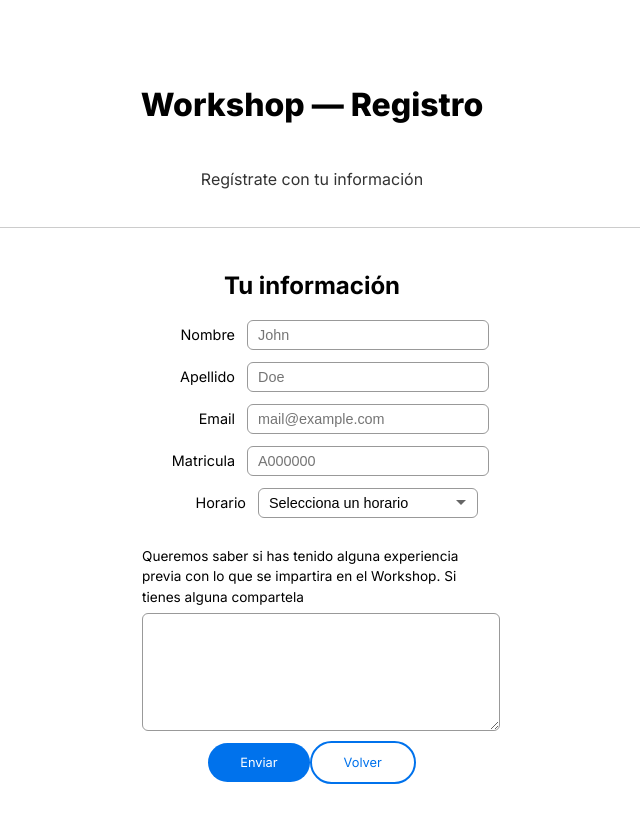
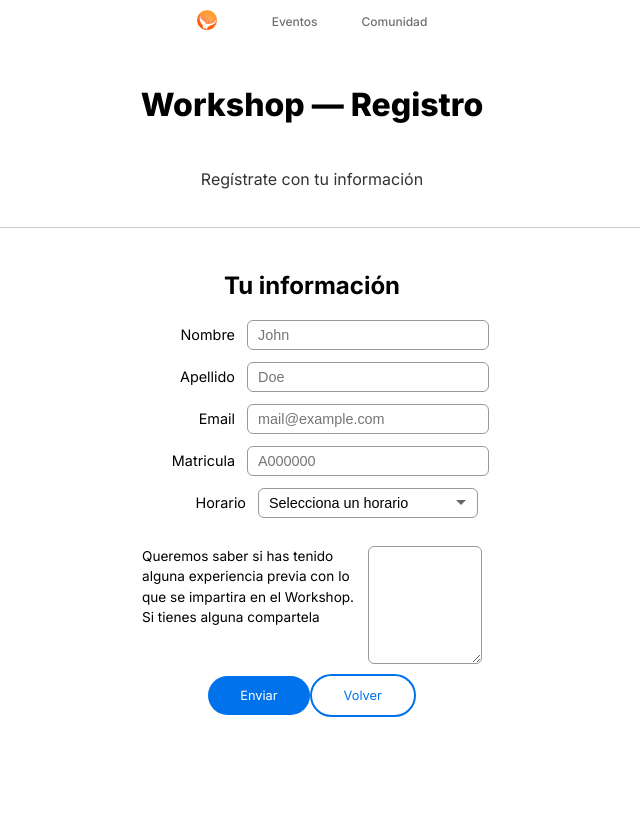
Before and after one commit to iTecCEM/itec_web, a React (Vite) app: page /registro/1 in a window 1280 px wide. Shown: the top 822 px of the page, without its empty margins (328-968 px from the left). Built offline with nearby package versions, Linux system fonts and the light colour scheme.

Commit message:
Fixed wrong color

```diff
--- a/src/pages/Register.css
+++ b/src/pages/Register.css
@@ -86,7 +86,7 @@ select.textInput {
 
 .textareaRow {
   display: flex;
-  flex-direction: column;
+  flex-direction: row;
   margin-top: 16px;
   width: 340px;
 }
--- a/src/pages/Register.tsx
+++ b/src/pages/Register.tsx
@@ -4,6 +4,7 @@ import { supabase } from '../lib/supabaseClient';
 import { useState } from 'react';
 import BlueButton from '../components/GlobalComponents/BlueButton';
 import WhiteButton from '../components/GlobalComponents/WhiteButton';
+import Navbar from '../components/GlobalComponents/Navbar';
 
 
 interface EventData {
@@ -113,6 +114,7 @@ export default function Registro() {
 
     return (
         <div className='registerContainer'>
+            <Navbar></Navbar>
             <h1>{evento ? evento.titulo : 'Workshop'} — Registro</h1>
             <p>
                 {evento
```
